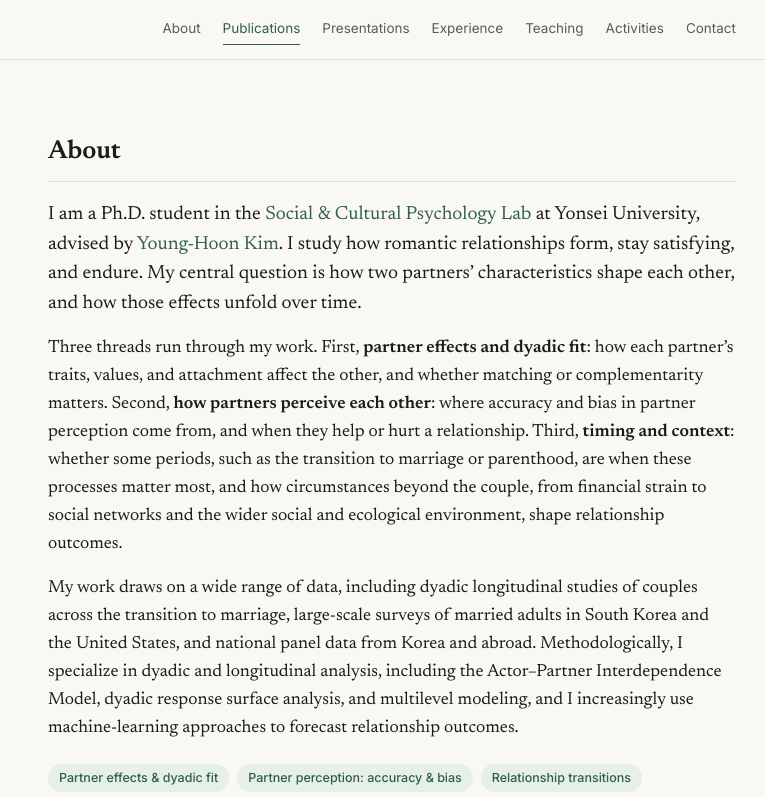
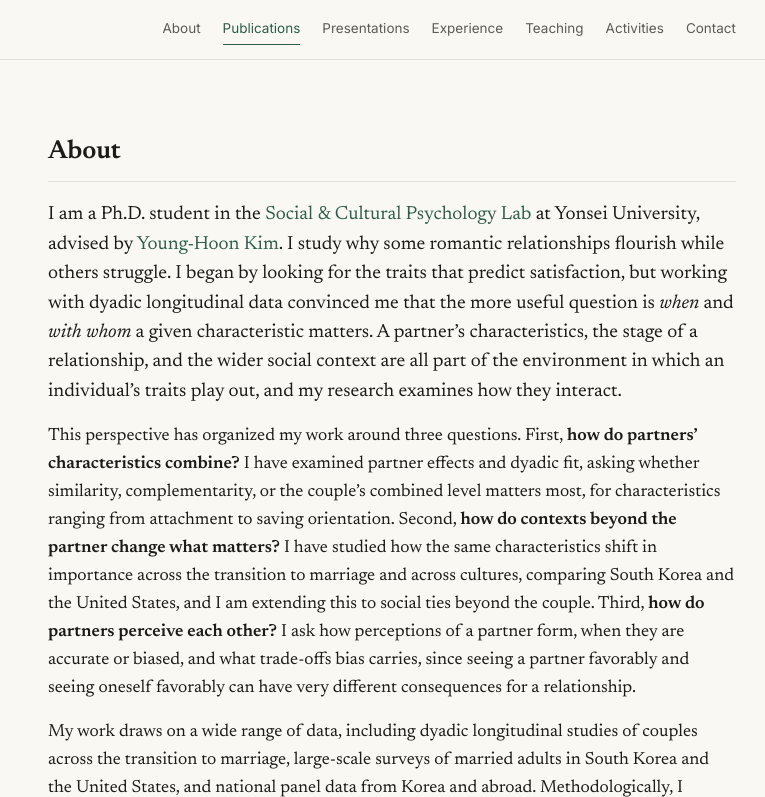
Before and after one commit to HyoungbinM/HyoungbinM.github.io, a plain HTML site: page index.html in a window 1280 px wide. Shown: the top 797 px of the page, 392-1157 px from the left. Drawn offline with Linux system fonts and the light colour scheme.

Commit message:
Reframe About as when-and-with-whom perspective with three questions examined so far
Co-Authored-By: Claude Fable 5.1 <noreply@anthropic.com>

```diff
--- a/index.html
+++ b/index.html
@@ -4,7 +4,7 @@
   <meta charset="utf-8">
   <meta name="viewport" content="width=device-width, initial-scale=1">
   <title>Hyoungbin Moon</title>
-  <meta name="description" content="Hyoungbin Moon is a Ph.D. student in social psychology at Yonsei University studying how two partners shape each other over time: partner effects, partner perception, relationship transitions, and social context, using dyadic longitudinal data.">
+  <meta name="description" content="Hyoungbin Moon is a Ph.D. student in social psychology at Yonsei University studying when and with whom individual characteristics matter for romantic relationships: partner effects and dyadic fit, relationship stages and cultural context, and partner perception, using dyadic longitudinal data.">
   <meta property="og:title" content="Hyoungbin Moon">
   <meta property="og:description" content="Ph.D. student in social psychology at Yonsei University. Romantic relationships, mate value, adult attachment, dyadic data analysis.">
   <meta property="og:type" content="profile">
@@ -66,17 +66,23 @@
       <p class="lead">
         I am a Ph.D. student in the <a href="http://www.words.co.kr/xe/" target="_blank" rel="noopener">Social &amp; Cultural Psychology Lab</a>
         at Yonsei University, advised by <a href="http://www.words.co.kr/xe/" target="_blank" rel="noopener">Young-Hoon Kim</a>.
-        I study how romantic relationships form, stay satisfying, and endure. My central question is how two
-        partners’ characteristics shape each other, and how those effects unfold over time.
+        I study why some romantic relationships flourish while others struggle. I began by looking for the
+        traits that predict satisfaction, but working with dyadic longitudinal data convinced me that the more
+        useful question is <em>when</em> and <em>with whom</em> a given characteristic matters. A partner’s
+        characteristics, the stage of a relationship, and the wider social context are all part of the
+        environment in which an individual’s traits play out, and my research examines how they interact.
       </p>
       <p>
-        Three threads run through my work. First, <strong>partner effects and dyadic fit</strong>: how each
-        partner’s traits, values, and attachment affect the other, and whether matching or complementarity
-        matters. Second, <strong>how partners perceive each other</strong>: where accuracy and bias in partner
-        perception come from, and when they help or hurt a relationship. Third, <strong>timing and context</strong>:
-        whether some periods, such as the transition to marriage or parenthood, are when these processes matter
-        most, and how circumstances beyond the couple, from financial strain to social networks and the wider
-        social and ecological environment, shape relationship outcomes.
+        This perspective has organized my work around three questions. First, <strong>how do partners’
+        characteristics combine?</strong> I have examined partner effects and dyadic fit, asking whether
+        similarity, complementarity, or the couple’s combined level matters most, for characteristics ranging
+        from attachment to saving orientation. Second, <strong>how do contexts beyond the partner change what
+        matters?</strong> I have studied how the same characteristics shift in importance across the transition
+        to marriage and across cultures, comparing South Korea and the United States, and I am extending this to
+        social ties beyond the couple. Third, <strong>how do partners perceive each other?</strong> I ask how
+        perceptions of a partner form, when they are accurate or biased, and what trade-offs bias carries, since
+        seeing a partner favorably and seeing oneself favorably can have very different consequences for a
+        relationship.
       </p>
       <p>
         My work draws on a wide range of data, including dyadic longitudinal studies of couples across the
@@ -88,11 +94,11 @@
       </p>
       <div class="tags" aria-label="Research interests">
         <span>Partner effects &amp; dyadic fit</span>
-        <span>Partner perception: accuracy &amp; bias</span>
-        <span>Relationship transitions</span>
+        <span>Relationship stages &amp; transitions</span>
+        <span>Culture &amp; social context</span>
+        <span>Partner perception: accuracy, bias &amp; trade-offs</span>
         <span>Adult attachment</span>
         <span>Mate value</span>
-        <span>Social &amp; economic context</span>
       </div>
     </div>
   </section>
```
